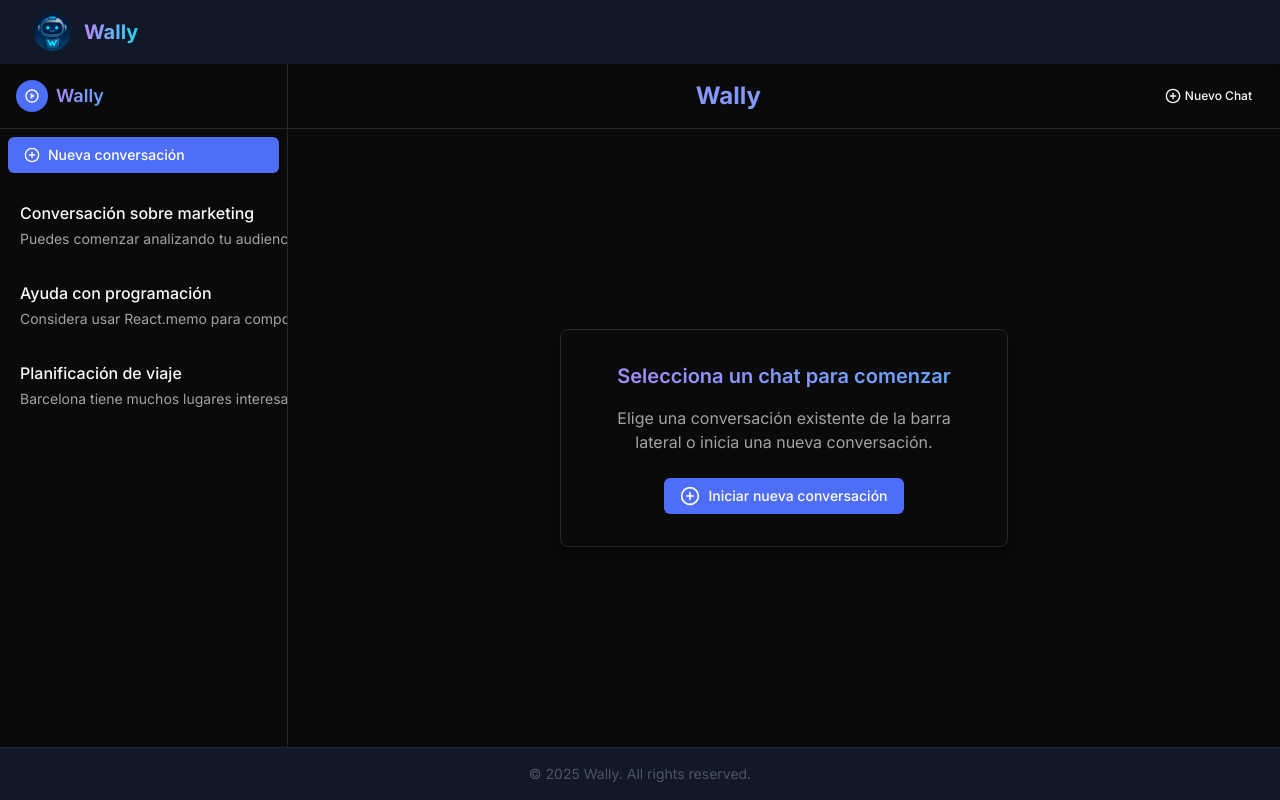
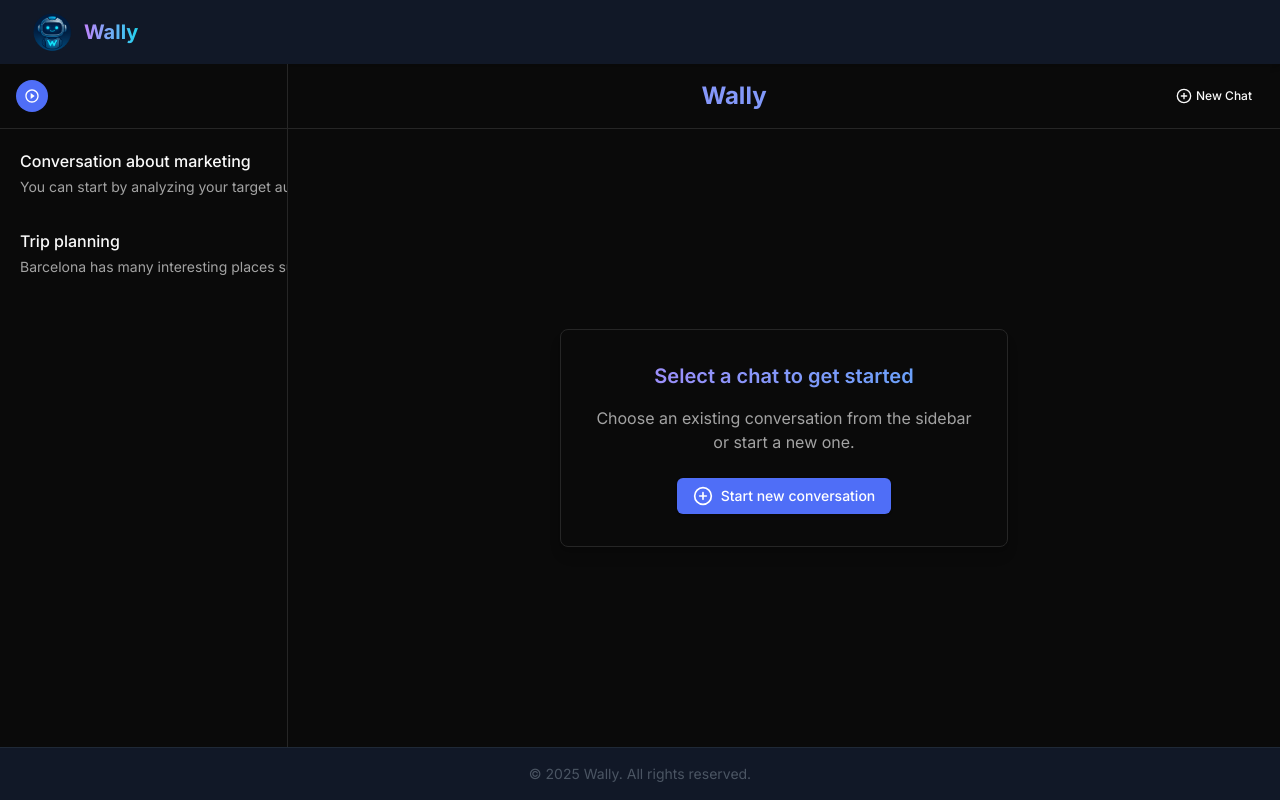
Before and after one commit to fabian416/voice-wallet, a Next.js app in the folder front-end/: page /chat in a window 1280 px wide. Built offline with nearby package versions, Linux system fonts and the light colour scheme.

Commit message:
final commit

```diff
--- a/front-end/app/chat/page.tsx
+++ b/front-end/app/chat/page.tsx
@@ -25,46 +25,33 @@ export default function VoiceChat() {
   const [chats, setChats] = useState<Chat[]>([
     {
       id: "1",
-      title: "Conversación sobre marketing",
+      title: "Conversation about marketing",
       messages: [
-        { id: "1-1", role: "user", content: "¿Cómo puedo mejorar mi estrategia de marketing?" },
+        { id: "1-1", role: "user", content: "How can I improve my marketing strategy?" },
         {
           id: "1-2",
           role: "assistant",
-          content: "Puedes comenzar analizando tu audiencia objetivo y creando contenido relevante para ellos.",
+          content: "You can start by analyzing your target audience and creating relevant content for them.",
         },
       ],
       lastUpdated: new Date(2023, 5, 15),
     },
     {
       id: "2",
-      title: "Ayuda con programación",
+      title: "Trip planning",
       messages: [
-        { id: "2-1", role: "user", content: "¿Cómo puedo optimizar mi código React?" },
+        { id: "2-1", role: "user", content: "What places should I visit in Barcelona?" },
         {
           id: "2-2",
           role: "assistant",
           content:
-            "Considera usar React.memo para componentes que se renderizan frecuentemente y evitar re-renderizados innecesarios.",
+            "Barcelona has many interesting places such as the Sagrada Familia, Park Güell, and the Gothic Quarter.",
         },
       ],
       lastUpdated: new Date(2023, 5, 10),
-    },
-    {
-      id: "3",
-      title: "Planificación de viaje",
-      messages: [
-        { id: "3-1", role: "user", content: "¿Qué lugares debo visitar en Barcelona?" },
-        {
-          id: "3-2",
-          role: "assistant",
-          content:
-            "Barcelona tiene muchos lugares interesantes como la Sagrada Familia, el Parque Güell y el Barrio Gótico.",
-        },
-      ],
-      lastUpdated: new Date(2023, 4, 28),
-    },
+    }
   ])
+
 
   const [selectedChatId, setSelectedChatId] = useState<string | null>(null)
   const [isMobileMenuOpen, setIsMobileMenuOpen] = useState(false)
@@ -133,7 +120,7 @@ export default function VoiceChat() {
                   {
                     id: Date.now().toString(),
                     role: "assistant",
-                    content: "Esta es una respuesta simulada. Conecta esto con tu backend para respuestas reales.",
+                    content: "I'm doing good and you?",
                   },
                 ],
                 lastUpdated: new Date(),
@@ -197,7 +184,7 @@ export default function VoiceChat() {
           </h1>
           <Button variant="ghost" size="sm" onClick={createNewChat} className="flex items-center gap-1">
             <PlusCircle className="h-4 w-4" />
-            <span className="hidden sm:inline">Nuevo Chat</span>
+            <span className="hidden sm:inline">New Chat</span>
           </Button>
         </header>
 
@@ -219,17 +206,17 @@ export default function VoiceChat() {
             <div className="flex-1 flex items-center justify-center">
               <Card className="p-8 bg-card/50 border border-border rounded-lg max-w-md mx-auto text-center shadow-lg">
                 <h2 className="text-xl font-semibold mb-4 bg-clip-text text-transparent bg-gradient-to-r from-[#a78bfa] to-[#60a5fa]">
-                  Selecciona un chat para comenzar
+                  Select a chat to get started
                 </h2>
                 <p className="text-muted-foreground mb-6">
-                  Elige una conversación existente de la barra lateral o inicia una nueva conversación.
+                  Choose an existing conversation from the sidebar or start a new one.
                 </p>
                 <Button
                   onClick={createNewChat}
                   className="mx-auto flex items-center gap-2 bg-[#4f6ef7] hover:bg-[#3b5ef5] text-white"
                 >
                   <PlusCircle className="h-5 w-5" />
-                  Iniciar nueva conversación
+                  Start new conversation
                 </Button>
               </Card>
             </div>
--- a/front-end/app/components/VoiceInterface.tsx
+++ b/front-end/app/components/VoiceInterface.tsx
@@ -111,7 +111,7 @@ export const VoiceInterface = () => {
             });
 
             const result = await response.json();
-            console.log({result});
+
             if (response.ok) {
               localStorage.setItem('voiceprint', result.voiceprint);
               setStatusMessage("✅ Done.");
--- a/front-end/app/components/chat-sidebar.tsx
+++ b/front-end/app/components/chat-sidebar.tsx
@@ -73,19 +73,9 @@ export default function ChatSidebar({
                 />
               </svg>
             </div>
-            <h2 className="font-semibold text-lg bg-clip-text text-transparent bg-gradient-to-r from-[#a78bfa] to-[#60a5fa]">
-              Wally
-            </h2>
           </div>
           <Button variant="ghost" size="sm" className="md:hidden" onClick={onClose}>
             <X className="h-4 w-4" />
-          </Button>
-        </div>
-
-        <div className="p-2">
-          <Button onClick={onNewChat} className="w-full justify-start gap-2 bg-[#4f6ef7] hover:bg-[#3b5ef5] text-white">
-            <PlusCircle className="h-4 w-4" />
-            Nueva conversación
           </Button>
         </div>
 
@@ -114,7 +104,7 @@ export default function ChatSidebar({
                 </button>
               ))
             ) : (
-              <div className="text-center p-4 text-muted-foreground">No hay conversaciones</div>
+              <div className="text-center p-4 text-muted-foreground">No conversations found.</div>
             )}
           </div>
         </ScrollArea>
--- a/front-end/app/components/voice-recorder.tsx
+++ b/front-end/app/components/voice-recorder.tsx
@@ -28,7 +28,7 @@ export default function VoiceRecorder({ onNewMessage }: VoiceRecorderProps) {
       }
 
       mediaRecorder.onstop = () => {
-        const audioBlob = new Blob(audioChunksRef.current, { type: "audio/wav" })
+        const audioBlob = new Blob(audioChunksRef.current, { type: "audio/webm" })
         processAudio(audioBlob)
       }
 
@@ -52,32 +52,57 @@ export default function VoiceRecorder({ onNewMessage }: VoiceRecorderProps) {
   }
 
   const processAudio = async (audioBlob: Blob) => {
-    setIsProcessing(true)
+    setIsProcessing(true);
+    setVerificationState("verifying");
 
-    // Simulate voice verification (in a real app, you would send the audio to your API)
-    setTimeout(() => {
-      // Simulate successful verification 90% of the time
-      const isVerified = Math.random() > 0.1
+    try {
+      const formData = new FormData();
+      formData.append("audio", audioBlob);
 
-      setVerificationState(isVerified ? "verified" : "failed")
+      const reference = localStorage.getItem("voiceprint") ?? "";
+      formData.append("reference", reference);
 
-      if (isVerified) {
-        // Simulate transcription (in a real app, you would get this from your API)
+      const response = await fetch(`${process.env.NEXT_PUBLIC_BACKEND_URI}/voice/verify`, {
+        method: 'POST',
+        body: formData,
+      });
+
+      if (!response.ok) {
+        console.error("❌ Error verificando la voz:", response.statusText);
+        setVerificationState("failed");
+        setIsProcessing(false);
+        return;
+      }
+
+      const result = await response.json(); // esperás { match: boolean, transcription?: string }
+      const { match, transcription } = result;
+
+      if (match) {
+        setVerificationState("verified");
+
+        // Mostrar transcripción si viene
         setTimeout(() => {
-          const simulatedTranscription = "Este es un mensaje de prueba transcrito del audio."
-          onNewMessage(simulatedTranscription, "user")
-          setIsProcessing(false)
-          setVerificationState("idle")
-        }, 1000)
+          const userText = transcription;
+          onNewMessage(userText, "user");
+          setVerificationState("idle");
+          setIsProcessing(false);
+        }, 1000);
       } else {
-        setIsProcessing(false)
-        // Reset after a delay
+        setVerificationState("failed");
+        setIsProcessing(false);
+
         setTimeout(() => {
-          setVerificationState("idle")
-        }, 3000)
+          setVerificationState("idle");
+        }, 3000);
       }
-    }, 2000)
-  }
+
+    } catch (err) {
+      console.error("❌ Error de red o inesperado:", err);
+      setVerificationState("failed");
+      setIsProcessing(false);
+      setTimeout(() => setVerificationState("idle"), 3000);
+    }
+  };
 
   // Iconos como componentes simples para evitar problemas de importación
   const MicIcon = () => (
```
Also changed, not shown: 1 other file (tests, documents, lock files or other folders).
